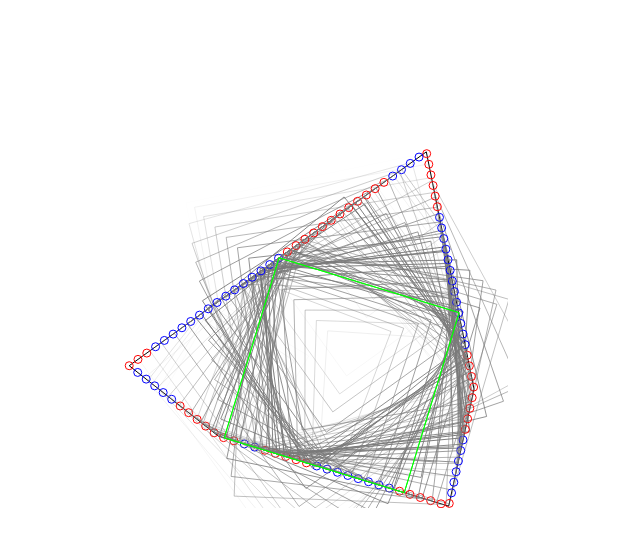
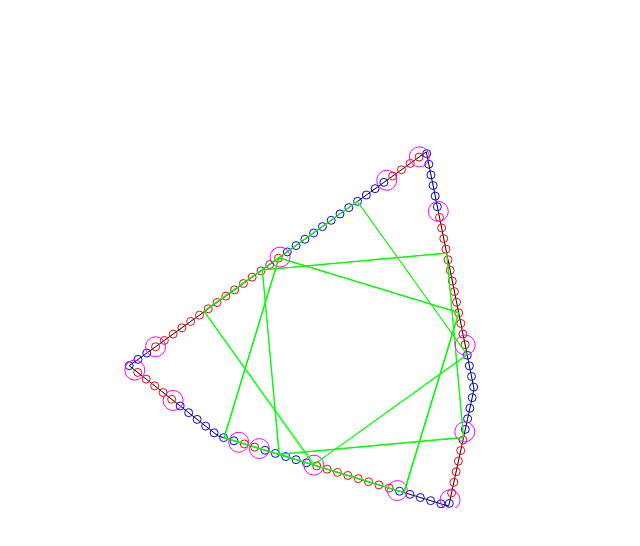
Before and after one commit to tylerperyea/tylerperyea.github.io, a website: page widgets/math/squarefinder/index.html in a window 1280 px wide. Shown: the whole page, without its empty margins (0-640 px from the left). Drawn offline with Linux system fonts and the light colour scheme.

Commit message:
Interpolate the square locations

```diff
--- a/widgets/math/squarefinder/index.html
+++ b/widgets/math/squarefinder/index.html
@@ -8,13 +8,6 @@
 }
 #background {
     display: none;
-}
-#ballon {
-    position: absolute;
-    top: 50px;
-    left: 50px;
-    cursor: move;
-    opacity: 0.5;
 }
 </style>
 
@@ -433,6 +426,44 @@ var POINT_RADIUS=2000;
                    .convexHull();
                    */
 
+function findBestSquare(path, di){
+
+    var squarePath=Path().add(0,0)
+                   .add(1,0)
+                   .add(1,1)
+                   .add(0,1);
+      var dmax=0.5;
+      var dmin=0;
+      var CUTOFF_DIST=1;
+      var CUTOFF_SEP=0.0001;
+
+      while(true){
+        var dx=(dmax+dmin)/2;
+
+        var pt1=path.get(di+dx);
+        var pt2=path.get(di-dx);
+        var trans = Transform().from(pt1,pt2,squarePath.pathAt(0),squarePath.pathAt(1));
+        var nsq=squarePath.transform(trans);
+        var dist=path.distanceInside(nsq.pathAt(2));
+
+        if(dist[0]>0){
+          dmax=dx;
+        }else{
+          dmin=dx;
+        }
+
+        if(Math.abs(dist[0])<CUTOFF_DIST || Math.abs(dmin-dmax)<CUTOFF_SEP){
+          var od=path.distanceInside(nsq.pathAt(3));
+          var cp=path.get(di);
+          return {
+            "square":nsq,
+            "v3Dist":od[0],
+            "pnt":cp,
+            "di":di
+          };
+        }
+      }
+}
 
 function render(){
  ctx.strokeStyle="rgba(0, 0, 0, " + 1 + ")";
@@ -446,73 +477,67 @@ ctx.clearRect(0, 0, canvas.width, canvas.height);
                    .add(1,1)
                    .add(0,1);
     var doLater=[];
+
+    var transitions=[];
+
+    var lastRet=null;
     for(var j=0;j<100;j++){
 
       var di=j/100.0;
 
-
-      var dmax=0.5;
-      var dmin=0;
+      var ret=findBestSquare(path, di);
+      var b=Math.max(1-Math.abs(ret.v3Dist)/100.0,0);
 
 
-      while(true){
-      var dx=(dmax+dmin)/2;
 
-      var pt1=path.get(di+dx);
-      var pt2=path.get(di-dx);
-      var trans = Transform().from(pt1,pt2,squarePath.pathAt(0),squarePath.pathAt(1));
-      //console.log(trans._mat);
-      //trans = Transform().setMatrix(100,0,0,100);
-      var nsq=squarePath.transform(trans);
-      var dist=path.distanceInside(nsq.pathAt(2));
-      if(dist[0]>0){
-      	dmax=dx;
+        if(ret.v3Dist<0){
+          if(lastRet && lastRet.v3Dist>0){
+          	transitions.push([lastRet,ret]);
+          }
+        	ctx.strokeStyle="rgba(0, 0, 255, " + 1 + ")";
         }else{
-      	dmin=dx;
+          if(lastRet && lastRet.v3Dist<0){
+          	transitions.push([lastRet,ret]);
           }
-
-      if(Math.abs(dist[0])<1 || Math.abs(dmin-dmax)<0.00001){
-
-
-        var od=path.distanceInside(nsq.pathAt(3));
-        if(Math.abs(dist[0])<1){
-       // 	console.log(j+"\t" + od[0]);
-        }else{
-       // 	console.log(j+"\t" + 0.0000);
+        	ctx.strokeStyle="rgba(255, 0, 0, " + 1 + ")";
         }
-        var b=Math.max(1-Math.abs(od[0])/100.0,0);
-        //console.log(b);
-
-        if(Math.abs(od[0])<1){
-        var nsq2=nsq;
-        doLater.push(()=>{
-
-          ctx.strokeStyle="rgba(0, 255, 0, " + 1 + ")";
-          nsq2.render(ctx);
-          });
-        }else{
-        	ctx.strokeStyle="rgba(122, 122, 122, " + b + ")";
-          nsq.render(ctx);
-        }
-        if(od[0]<0){
-        	ctx.strokeStyle="rgba(255, 0, 0, " + 1 + ")";
-        }else{
-        	ctx.strokeStyle="rgba(0, 0, 255, " + 1 + ")";
-        }
-        //nsq.render(ctx);
-        var cp=path.get(di);
-        //doLater.push(()=>{
+        var cp= ret.pnt;
         ctx.beginPath();
       	ctx.arc(cp.x, cp.y, 4, 0, 2 * Math.PI, false);
       	ctx.stroke();
-        //});
-      	break;
-      }
+
+        lastRet=ret;
     }
 
 
+    transitions.map(p=>{
+    		 var imax=p[1].di;
+         var imin=p[0].di;
+         var ret;
+         for(var ii=0;ii<10;ii++){
+           var ndi=(imax+imin)/2;
+           ret=findBestSquare(path, ndi);
+           if(Math.sign(ret.v3Dist) === Math.sign(p[0].v3Dist)){
+              imin=ret.di;
+              p[0]=ret;
+           } else if(Math.sign(ret.v3Dist) === Math.sign(p[1].v3Dist)){
+              imax=ret.di;
+              p[1]=ret;
+           }
+         }
+         if(Math.abs(ret.v3Dist)<1){
+           var nsq2=ret.square;
+           ctx.strokeStyle="rgba(0, 255, 0, " + 1 + ")";
+           nsq2.render(ctx);
+         }
+         var cp= ret.pnt;
+         ctx.strokeStyle="rgba(255, 0, 255, " + 1 + ")";
+         ctx.beginPath();
+      	 ctx.arc(cp.x, cp.y, 10, 0, 2 * Math.PI, false);
+      	 ctx.stroke();
+    });
 
-    }
+
      doLater.map(r=>{
       r();
       });
```
Lines whose indentation alone changed are shown as unchanged.
